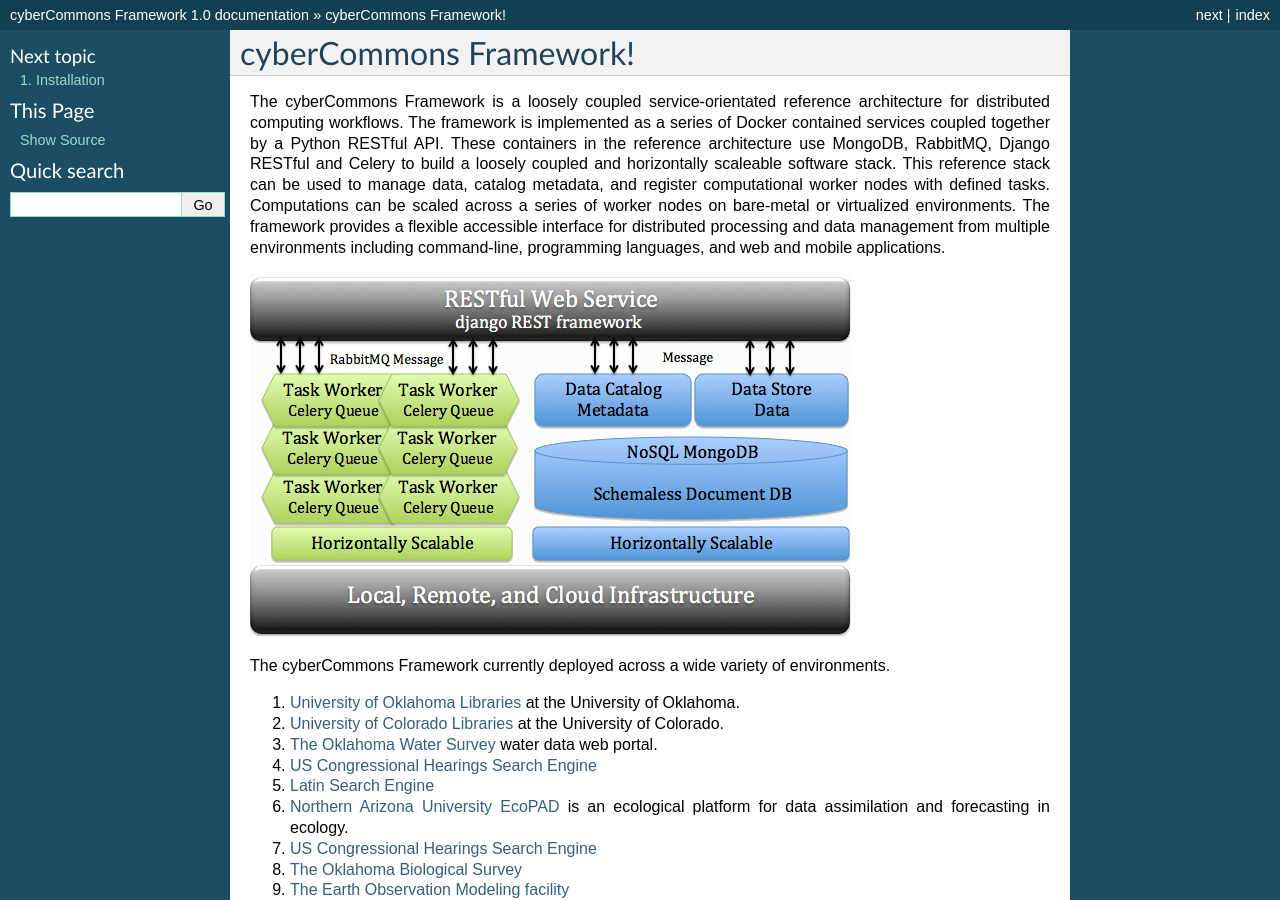
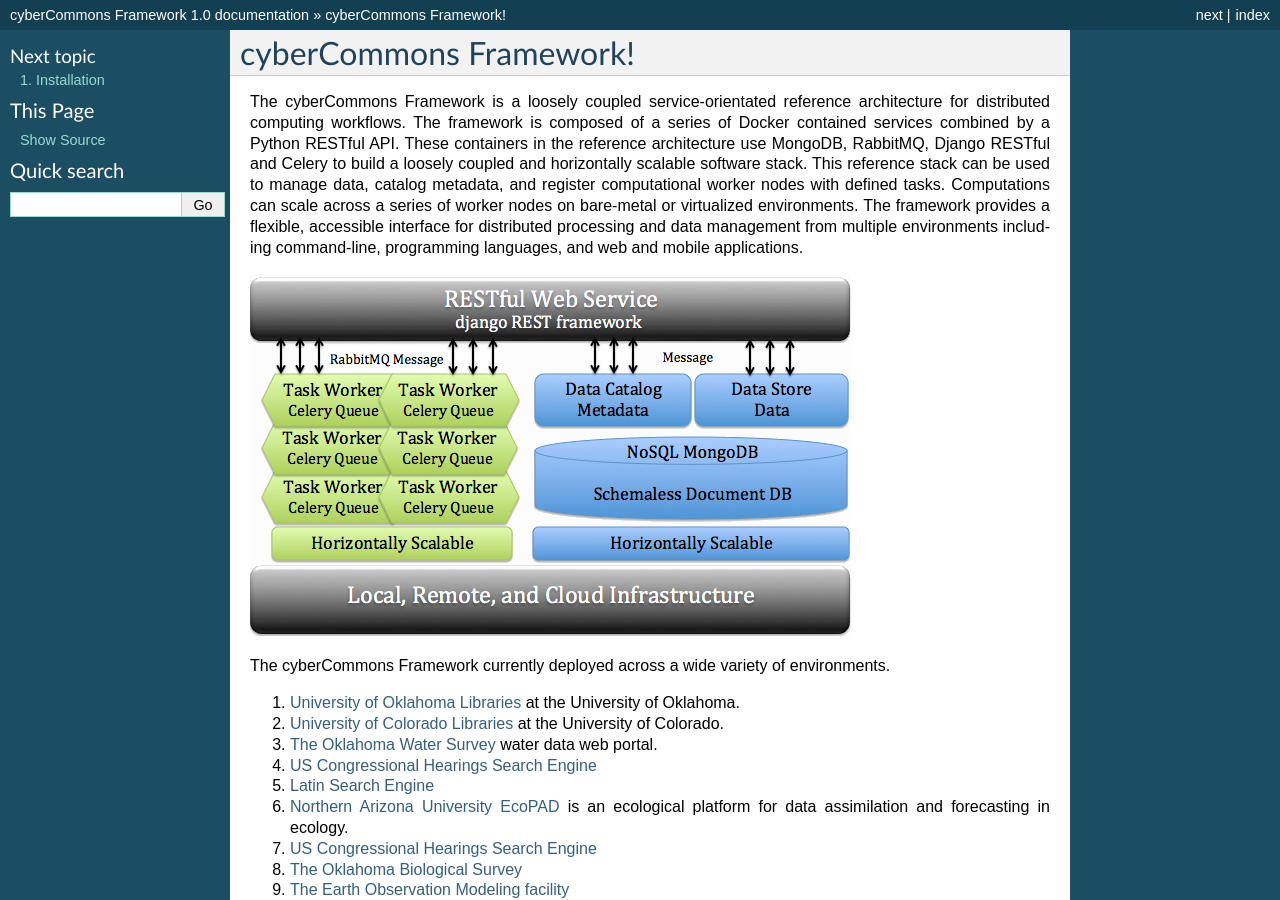
Before and after one commit to cybercommons/cybercom-new, a Sphinx documentation site: the page built from docs/index.rst, in a window 1280 px wide and 900 px high. Built offline with Sphinx 7.4.7, drawn with Linux system fonts in a browser that asks for light colours.

Commit message:
updated environments

```diff
--- a/docs/index.rst
+++ b/docs/index.rst
@@ -1,7 +1,7 @@
 cyberCommons Framework!
 =======================
 
-The cyberCommons Framework is a loosely coupled service-orientated reference architecture for distributed computing workflows. The framework is implemented as a series of Docker contained services coupled together by a Python RESTful API. These containers in the reference architecture use MongoDB, RabbitMQ, Django RESTful and Celery to build a loosely coupled and horizontally scaleable software stack. This reference stack can be used to manage data, catalog metadata, and register computational worker nodes with defined tasks. Computations can be scaled across a series of worker nodes on bare-metal or virtualized environments. The framework provides a flexible accessible interface for distributed processing and data management from multiple environments including command-line, programming languages, and web and mobile applications.
+The cyberCommons Framework is a loosely coupled service-orientated reference architecture for distributed computing workflows. The framework is composed of a series of Docker contained services combined by a Python RESTful API. These containers in the reference architecture use MongoDB, RabbitMQ, Django RESTful and Celery to build a loosely coupled and horizontally scalable software stack. This reference stack can be used to manage data, catalog metadata, and register computational worker nodes with defined tasks. Computations can scale across a series of worker nodes on bare-metal or virtualized environments. The framework provides a flexible, accessible interface for distributed processing and data management from multiple environments including command-line, programming languages, and web and mobile applications.
 
 .. image:: images/cybercommons.png
 
```
